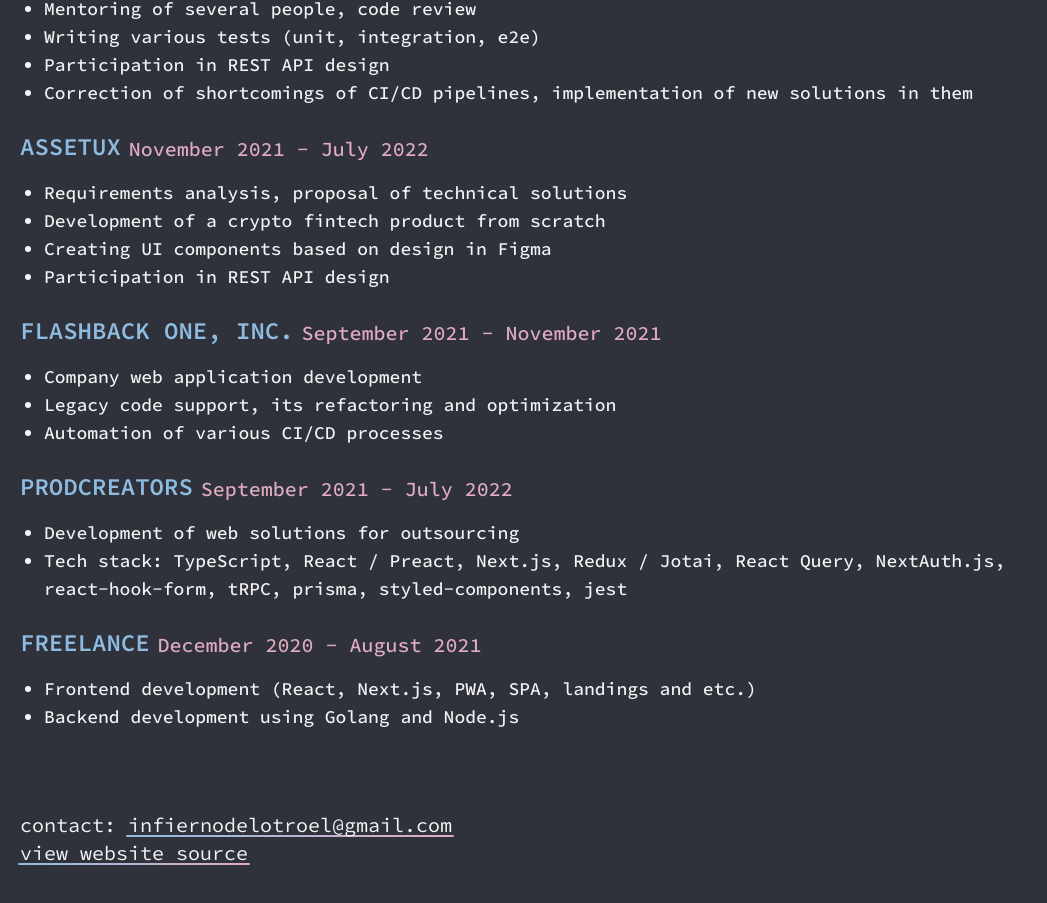
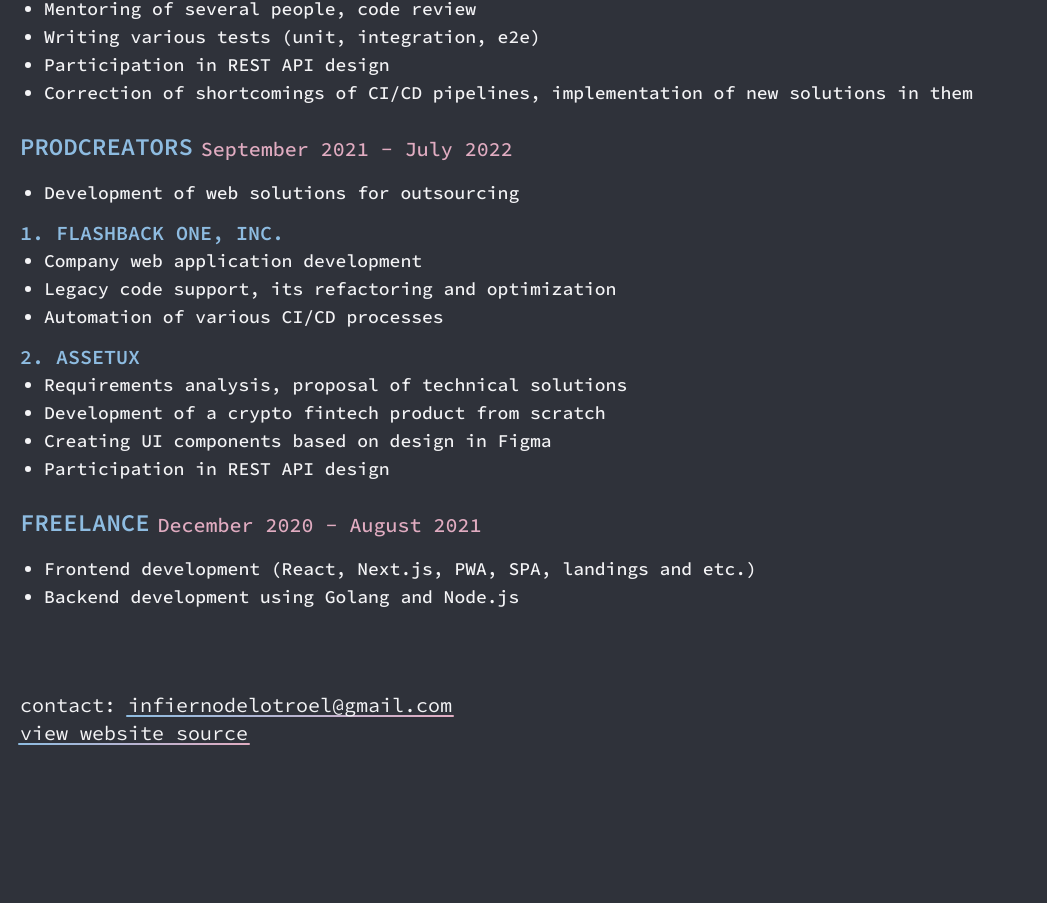
Before and after one commit to adjsky/website, an Astro site: page / in a window 1280 px wide. Shown: the part 1511-2414 px from the top of the page, without its empty margins (0-1047 px from the left). After the commit the page ends 2338 px from the top, so only its background shows below. Built offline with nearby package versions, Linux system fonts and the light colour scheme; Astro itself is replaced by a stand-in of ours.

Commit message:
update resume & fix prettier

```diff
--- a/src/lib/data/resume.ts
+++ b/src/lib/data/resume.ts
@@ -15,18 +15,12 @@
     ]
   },
   {
-    company: "ASSETUX",
-    period: "November 2021 - July 2022",
-    problems: [
-      "Requirements analysis, proposal of technical solutions",
-      "Development of a crypto fintech product from scratch",
-      "Creating UI components based on design in Figma",
-      "Participation in REST API design"
-    ]
-  },
+    company: "PRODCREATORS",
+    period: "September 2021 - July 2022",
+    problems: ["Development of web solutions for outsourcing"],
+    projects: [
       {
-    company: "FLASHBACK ONE, INC.",
-    period: "September 2021 - November 2021",
+        name: "FLASHBACK ONE, INC.",
         problems: [
           "Company web application development",
           "Legacy code support, its refactoring and optimization",
@@ -34,11 +28,14 @@
         ]
       },
       {
-    company: "PRODCREATORS",
-    period: "September 2021 - July 2022",
+        name: "ASSETUX",
         problems: [
-      "Development of web solutions for outsourcing",
-      "Tech stack: TypeScript, React / Preact, Next.js, Redux / Jotai, React Query, NextAuth.js, react-hook-form, tRPC, prisma, styled-components, jest"
+          "Requirements analysis, proposal of technical solutions",
+          "Development of a crypto fintech product from scratch",
+          "Creating UI components based on design in Figma",
+          "Participation in REST API design"
+        ]
+      }
     ]
   },
   {
--- a/src/pages/index.astro
+++ b/src/pages/index.astro
@@ -83,6 +83,20 @@
                 <li class="sm:text-lg">{problem}</li>
               ))}
             </ul>
+
+            {item.projects &&
+              item.projects.map((project, index) => (
+                <div class="pt-3">
+                  <h4 class="text-blue text-lg font-semibold leading-none sm:text-xl">
+                    {index + 1}. {project.name}
+                  </h4>
+                  <ul class="list-disc pl-6">
+                    {project.problems.map((problem) => (
+                      <li class="sm:text-lg">{problem}</li>
+                    ))}
+                  </ul>
+                </div>
+              ))}
           </article>
         ))}
       </div>
```
Also changed, not shown: .prettierrc.js (added), 1 other file. Lines whose indentation alone changed are shown as unchanged.
